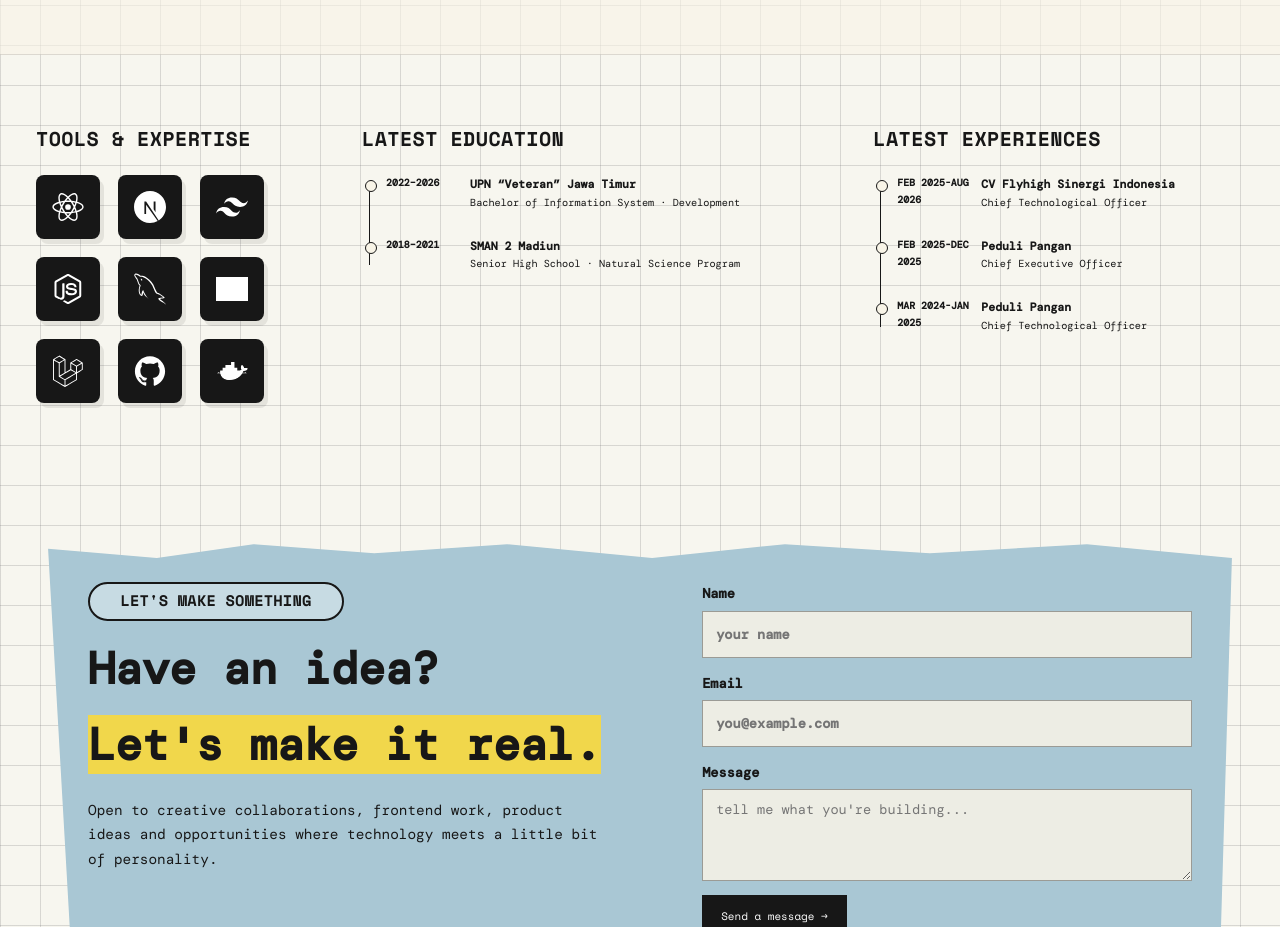
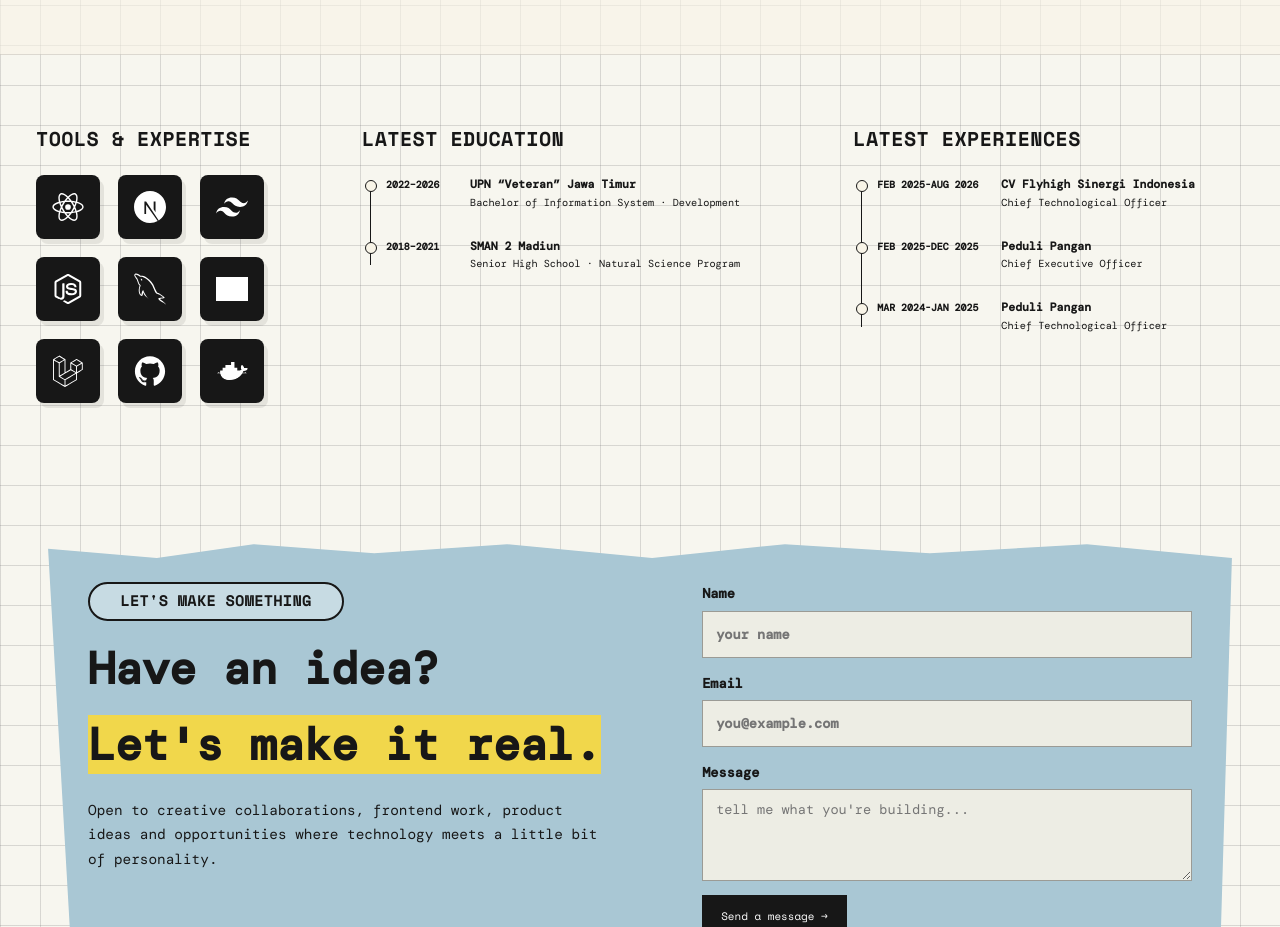
Before and after one commit to sdrzfn/my-portfolio, a Next.js app: page / in a window 1280 px wide. Shown: the part 2080-3007 px from the top of the page. Built offline with nearby package versions, Linux system fonts and the light colour scheme; grey boxes are pictures that could not be loaded; a web font is replaced by a local one.

Commit message:
mod: change styling of timeline element

```diff
--- a/app/globals.css
+++ b/app/globals.css
@@ -918,7 +918,7 @@ form button:disabled {
 .timeline::before {
   content: "";
   position: absolute;
-  left: 7px;
+  left: 8px;
   top: 7px;
   bottom: 7px;
   width: 1px;
@@ -947,6 +947,8 @@ form button:disabled {
 .timeline-year {
   font-size: .62rem;
   font-weight: 700;
+  margin-right: -30px;
+  margin-top: 2px;
 }
 
 .timeline-content strong {
@@ -958,6 +960,14 @@ form button:disabled {
   display: block;
   font-size: .64rem;
   line-height: 1.55;
+}
+
+.section-experiences {
+  margin-left: -20px;
+}
+
+.section-experiences .timeline-content {
+  margin-left: 40px;
 }
 
 .contact-panel {
```
